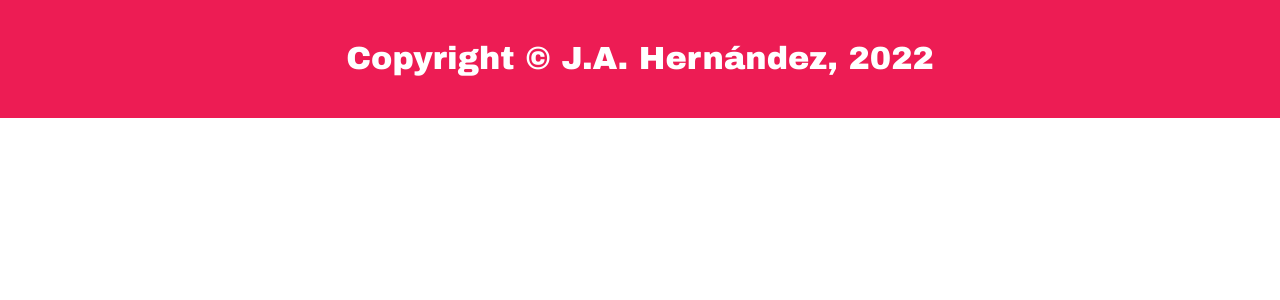
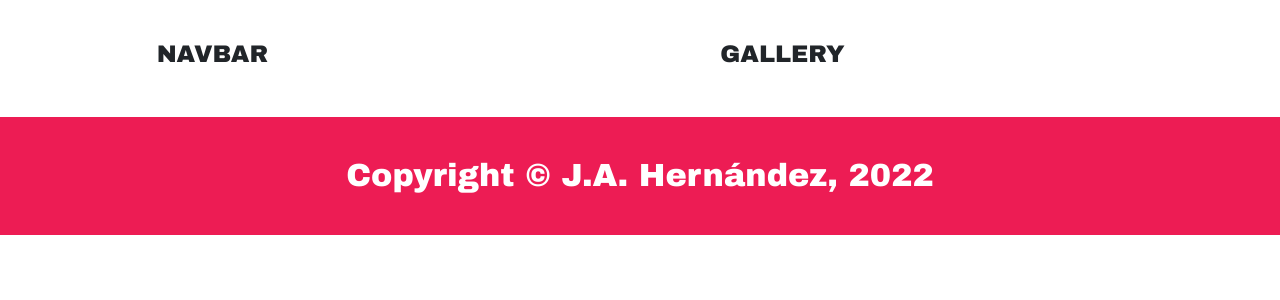
Before and after one commit to albertiaedev/photoapp, a Python web app: template photoapp/app/templates/app/gallery.html in a window 1280 px wide. Shown: the top 300 px of the page. Run offline with Jinja, Linux system fonts and the light colour scheme; the template is opened without the code that fills it, so the values that code supplies are empty.

Commit message:
Created the container of the galery

```diff
--- a/photoapp/app/templates/app/gallery.html
+++ b/photoapp/app/templates/app/gallery.html
@@ -14,16 +14,14 @@
       padding: 0;
       box-sizing: border-box;
     }
-
     body {
       font-family: 'Arial Black', sans-serif;
     }
-
     footer {
       color: #fff;
       background: #ed1c54;
     }
-    .copy {
+    .col-md-3, .col-md-9, .copy {
       text-align: center;
       font-weight: bolder;
       padding: 40px;
@@ -31,10 +29,19 @@
   </style>
 
   <body>
+    <div class="container">
+      <div class="row">
+        <div class="col-md-3">
+          <h4>NAVBAR</h4>
+        </div>
+        <div class="col-md-9">
+          <h4>GALLERY</h4>
+        </div>
+      </div>
+    </div>
+
     <footer>
       <h2 class="copy">Copyright &copy; J.A. Hernández, 2022</h2>
     </footer>
-
-    <script src="https://cdn.jsdelivr.net/npm/bootstrap@5.2.3/dist/js/bootstrap.bundle.min.js" integrity="sha384-kenU1KFdBIe4zVF0s0G1M5b4hcpxyD9F7jL+jjXkk+Q2h455rYXK/7HAuoJl+0I4" crossorigin="anonymous"></script>
   </body>
 </html>
```
